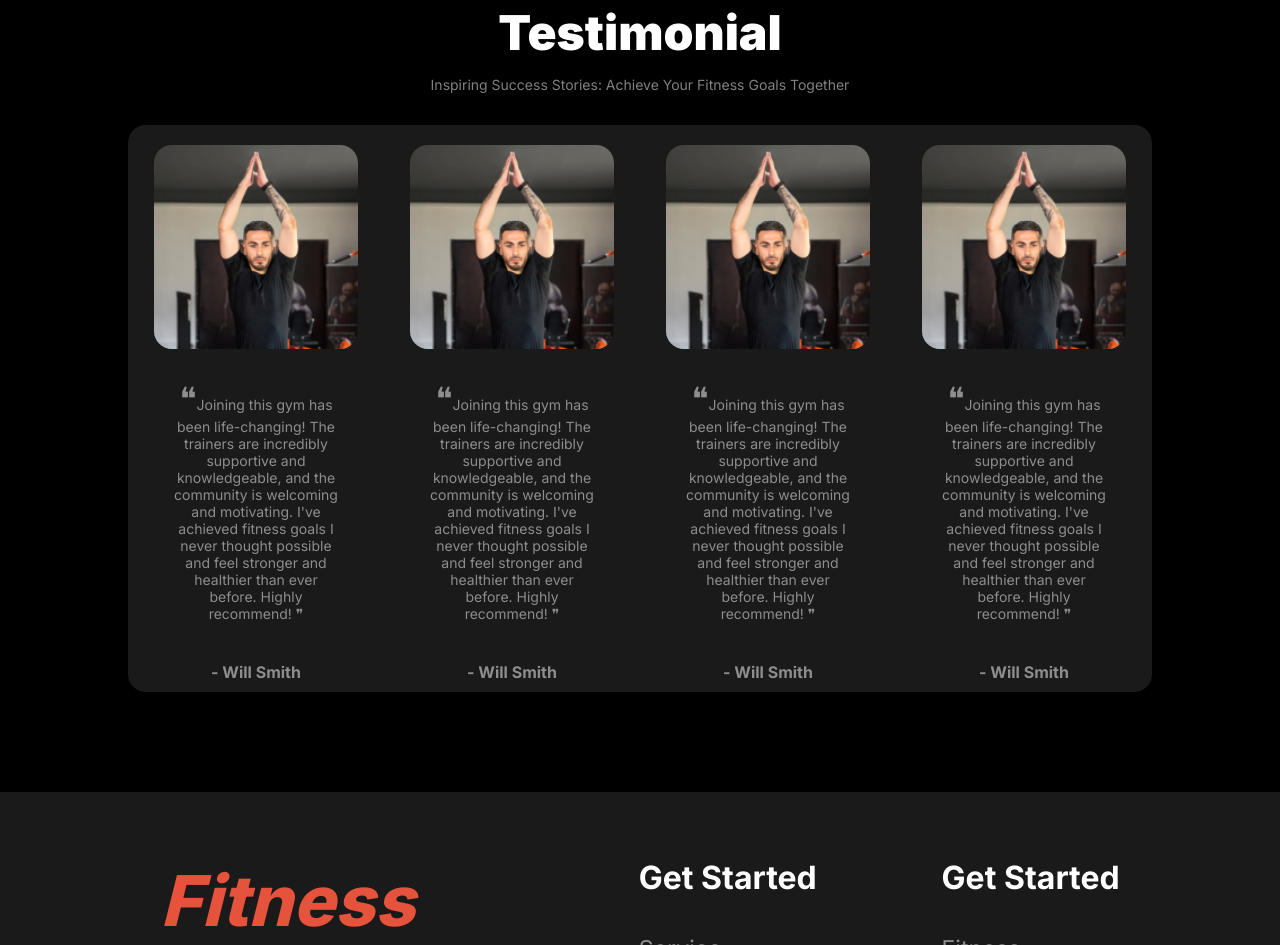
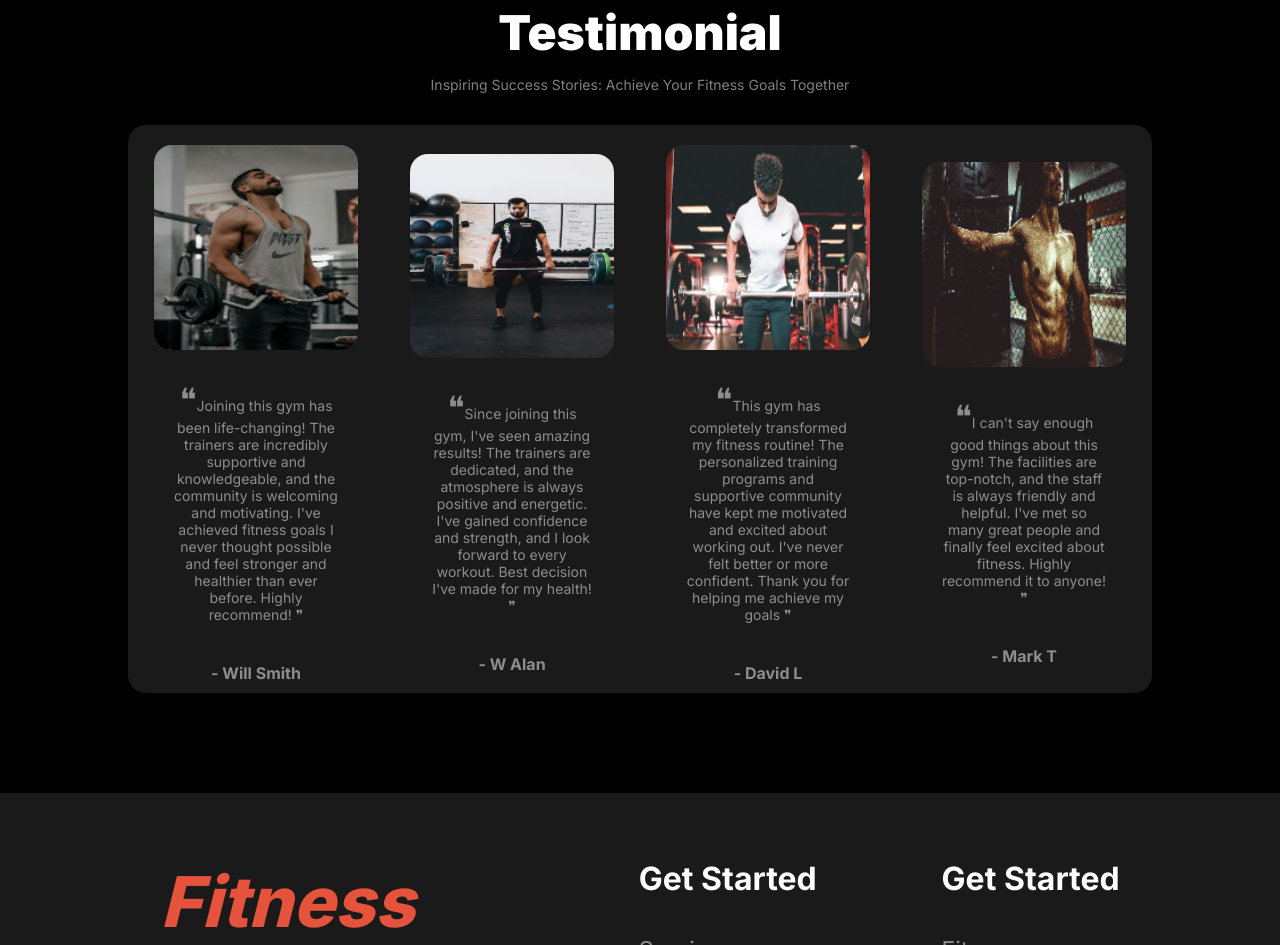
Before and after one commit to isagi299/Assignment-2, a plain HTML site: page index.html in a window 1280 px wide. Shown: the part 3576-4521 px from the top of the page. Drawn offline with Linux system fonts and the light colour scheme.

Commit message:
testimonial section done

```diff
--- a/index.html
+++ b/index.html
@@ -116,7 +116,6 @@
             </div>
 
             <div class="run-img">
-                <!-- <img src="images/run.jpg" alt=""> -->
             </div>
           </section>
 
@@ -251,30 +250,30 @@
             <div class="testimonial-card-container">
 
                 <div class="testimonial-card">
-                    <img src="images/image 2.png" alt="">
+                    <img src="images/test11.png" alt="">
                     <p><span>❝</span>Joining this gym has been life-changing! The trainers are incredibly supportive and knowledgeable, and the community is welcoming and motivating. I've achieved fitness goals I never thought possible and feel stronger and healthier than ever before. Highly recommend! ❞</p>
 
                     <p class="testimonialman">- Will Smith</p>
                 </div>
                 <div class="testimonial-card">
-                    <img src="images/image 2.png" alt="">
-                    <p><span>❝</span>Joining this gym has been life-changing! The trainers are incredibly supportive and knowledgeable, and the community is welcoming and motivating. I've achieved fitness goals I never thought possible and feel stronger and healthier than ever before. Highly recommend! ❞</p>
+                    <img src="images/test13.png" alt="">
+                    <p><span>❝</span>Since joining this gym, I've seen amazing results! The trainers are dedicated, and the atmosphere is always positive and energetic. I've gained confidence and strength, and I look forward to every workout. Best decision I've made for my health! ❞</p>
 
-                    <p class="testimonialman">- Will Smith</p>
+                    <p class="testimonialman">- W Alan</p>
                 </div>
                 <div class="testimonial-card">
 
-                        <img src="images/image 2.png" alt="">
+                        <img src="images/test12.png" alt="">
 
-                    <p><span>❝</span>Joining this gym has been life-changing! The trainers are incredibly supportive and knowledgeable, and the community is welcoming and motivating. I've achieved fitness goals I never thought possible and feel stronger and healthier than ever before. Highly recommend! ❞</p>
+                    <p><span>❝</span>This gym has completely transformed my fitness routine! The personalized training programs and supportive community have kept me motivated and excited about working out. I've never felt better or more confident. Thank you for helping me achieve my goals ❞</p>
 
-                    <p class="testimonialman">- Will Smith</p>
+                    <p class="testimonialman">- David L</p>
                 </div>
                 <div class="testimonial-card">
-                    <img src="images/image 2.png" alt="">
-                    <p><span>❝</span>Joining this gym has been life-changing! The trainers are incredibly supportive and knowledgeable, and the community is welcoming and motivating. I've achieved fitness goals I never thought possible and feel stronger and healthier than ever before. Highly recommend! ❞</p>
+                    <img src="images/test14.png" alt="">
+                    <p><span>❝</span>I can't say enough good things about this gym! The facilities are top-notch, and the staff is always friendly and helpful. I've met so many great people and finally feel excited about fitness. Highly recommend it to anyone! ❞</p>
 
-                    <p class="testimonialman">- Will Smith</p>
+                    <p class="testimonialman">- Mark T</p>
                 </div>
             </div>
          </section>
```
Also changed, not shown: images/test11.png (added), images/test12.png (added), images/test13.png (added), images/test14.png (added), images/test2.jpg (added), images/test3.jpg (added), 2 other files.
